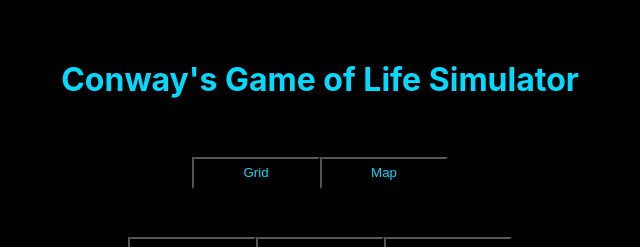
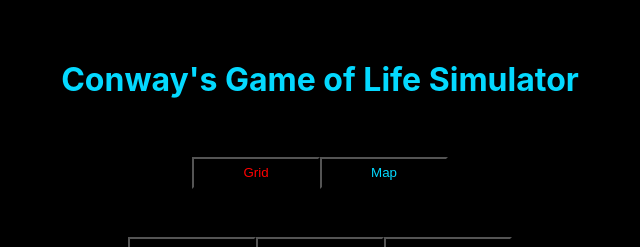
Before and after one commit to simonesquad/conway-simulator, a React (Create React App) app in the folder lets-play/: page /map in a window 1280 px wide. In both pictures the pointer is over the button "Grid". Shown: the top 247 px of the page, without its empty margins (320-960 px from the left). Built offline with nearby package versions, Linux system fonts and the light colour scheme.

Commit message:
added cute hover

```diff
--- a/lets-play/public/index.html
+++ b/lets-play/public/index.html
@@ -24,7 +24,7 @@
       work correctly both with client-side routing and a non-root public URL.
       Learn how to configure a non-root public URL by running `npm run build`.
     -->
-    <title>React App</title>
+    <title>Conway Simulator</title>
   </head>
   <body>
     <noscript>You need to enable JavaScript to run this app.</noscript>
--- a/lets-play/src/App.css
+++ b/lets-play/src/App.css
@@ -22,3 +22,6 @@
   padding: 1%;
   width: 10vw;
 }
+.button:hover{
+  color: red;
+}
--- a/lets-play/src/Grid.css
+++ b/lets-play/src/Grid.css
@@ -25,3 +25,6 @@
     padding: 0.5%;
     border-radius: 5%;
 }
+.Controls>button:hover{
+    color: red;
+}
--- a/lets-play/src/Map.css
+++ b/lets-play/src/Map.css
@@ -9,6 +9,9 @@
   padding: 1%;
   width: 10vw;
 }
+.buttons>button:hover{
+  color: red;
+}
 .map{
     margin-top: 5%;
     margin-left: 30%;
```
